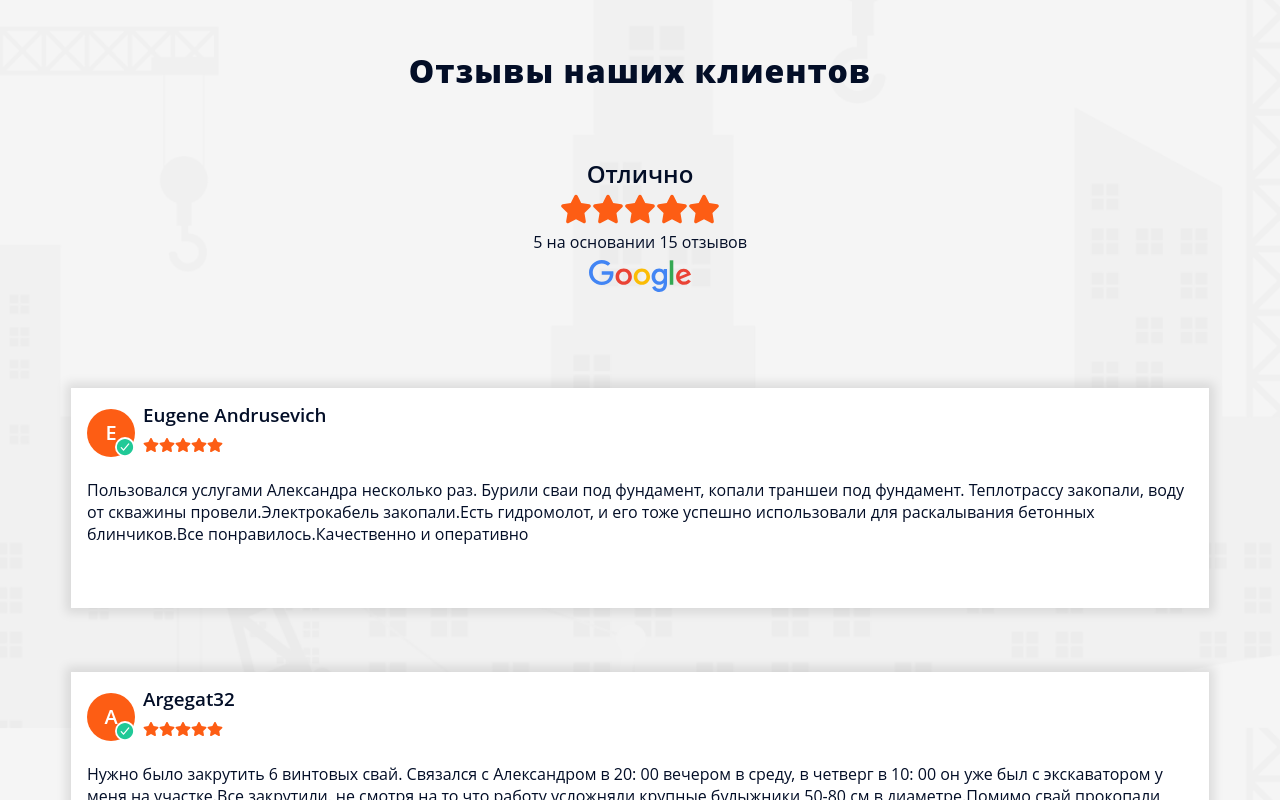
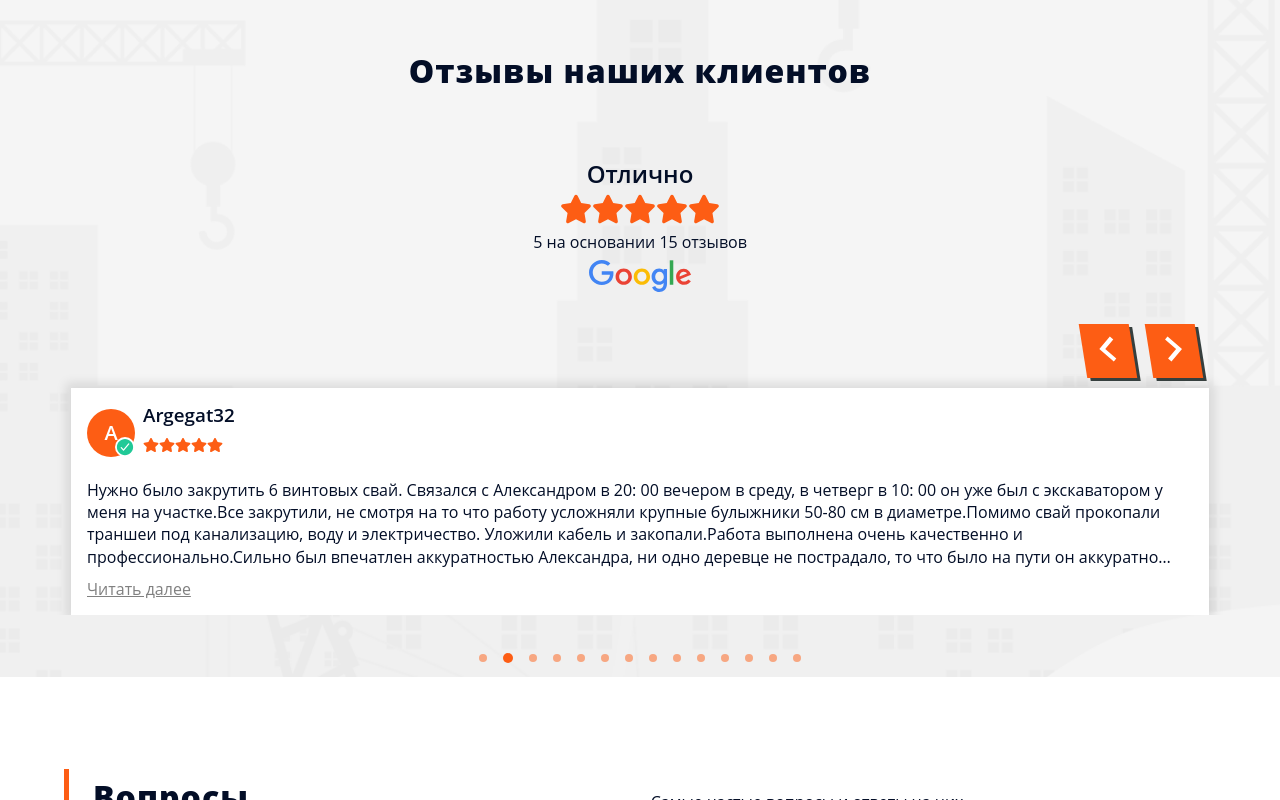
Before and after one commit to TanyaDanilovich/miniarenda_styled, a React (Vite) app: page / in a window 1280 px wide. Shown: the part 4889-5689 px from the top of the page. Built offline with nearby package versions, Linux system fonts and the light colour scheme.

Commit message:
add review carousel

```diff
--- a/src/shared/ui/slider/AppCarousel.tsx
+++ b/src/shared/ui/slider/AppCarousel.tsx
@@ -1,12 +1,17 @@
-import type {EmblaCarouselType, EmblaOptionsType} from 'embla-carousel'
-import React, {useCallback} from 'react'
+import type {EmblaCarouselType, EmblaEventType, EmblaOptionsType} from 'embla-carousel'
+import React, {useCallback, useEffect} from 'react'
 import useEmblaCarousel from 'embla-carousel-react'
 import Autoplay from 'embla-carousel-autoplay'
-import styled from 'styled-components'
 import {usePrevNextButtons} from './hooks/usePrevNextButtons';
 import {NextArrowButton, PrevArrowButton} from './CarouselArrowButtons';
 import {useDotButton} from './hooks/useDotButtons';
 import {DotButton} from './CarouselDotButtons';
+import {
+    S_AppCarouselArrowButtonsContainer,
+    S_AppCarouselContainer, S_AppCarouselDotsContainer,
+    S_AppCarouselViewport,
+    S_AppCarouselWrapper
+} from './appCarouselStyle';
 
 
 export type CarouselAutoplayOptions = {
@@ -21,7 +26,9 @@ export type CarouselProps = {
     showDots?: boolean
     showArrows?: boolean
     children: React.ReactNode
-    className?: string
+    className?: string,
+    callback?: () => void // Колбек для событий
+    eventType?: EmblaEventType
 }
 
 
@@ -32,9 +39,11 @@ export const AppCarousel = ({
                                 showDots = true,
                                 showArrows = true,
                                 className,
+                                callback = () => {
+                                },
+                                eventType = 'select', // По умолчанию слушаем событие select
                                 children
                             }: CarouselProps) => {
-
     const [emblaRef, emblaApi] = useEmblaCarousel(options, [Autoplay()])
 
     const onNavButtonClick = useCallback((emblaApi: EmblaCarouselType) => {
@@ -60,6 +69,15 @@ export const AppCarousel = ({
         onPrevButtonClick,
         onNextButtonClick
     } = usePrevNextButtons(emblaApi, onNavButtonClick)
+
+    useEffect(() => {
+        if (!emblaApi || !callback) return
+        const handleEvent = () => callback()
+        emblaApi.on(eventType, handleEvent)
+        console.log(eventType)
+        // return () => emblaApi.off(eventType, handleEvent)
+
+    }, [emblaApi, callback, eventType])
 
 
     return (
@@ -91,45 +109,3 @@ export const AppCarousel = ({
         </S_AppCarouselWrapper>
     )
 }
-
-export const S_AppCarouselWrapper = styled.section`
-    position:relative;
-    width:100%;
-    margin:0 auto;
-    /* те же CSS-переменные, что ты использовала */
-    --slide-spacing:0px;
-    --slide-size:100%;
-
-`
-
-export const S_AppCarouselViewport = styled.div`
-    overflow:hidden;
-    width:100%;
-    height:100%;
-`
-
-export const S_AppCarouselContainer = styled.div`
-    display:flex;
-    height:100%;
-    user-select:none;
-    backface-visibility:hidden;
-    margin-left:calc(var(--slide-spacing) * -1);
-`
-
-export const S_AppCarouselArrowButtonsContainer = styled.div`
-    position:absolute;
-    display:flex;
-    left:0;
-    right:0;
-    top:50%;
-`
-
-
-export const S_AppCarouselDotsContainer = styled.div`
-    position:absolute;
-    left:0;
-    right:0;
-    bottom:0;
-    z-index:2;
-    display:flex;
-`
--- a/src/shared/ui/slider/CarouselArrowButtons.tsx
+++ b/src/shared/ui/slider/CarouselArrowButtons.tsx
@@ -42,7 +42,7 @@ export const NextArrowButton = (props: PropType) => {
 
 
 
-const S_AppCarouselArrowButton = styled.button`
+export const S_AppCarouselArrowButton = styled.button`
     //width: 0;
     background-color:${({theme}) => theme.colors.primary};
     //height: 1rem;
--- /dev/null
+++ b/src/shared/ui/slider/appCarouselStyle.ts
@@ -0,0 +1,44 @@
+import styled from 'styled-components';
+
+
+export const S_AppCarouselWrapper = styled.section`
+    position:relative;
+    width:100%;
+    margin:0 auto;
+    /* те же CSS-переменные, что ты использовала */
+    --slide-spacing:0px;
+    --slide-size:100%;
+
+`
+
+export const S_AppCarouselViewport = styled.div`
+    overflow:hidden;
+    width:100%;
+    height:100%;
+`
+
+export const S_AppCarouselContainer = styled.div`
+    display:flex;
+    height:100%;
+    user-select:none;
+    backface-visibility:hidden;
+    margin-left:calc(var(--slide-spacing) * -1);
+`
+
+export const S_AppCarouselArrowButtonsContainer = styled.div`
+    position:absolute;
+    display:flex;
+    left:0;
+    right:0;
+    top:50%;
+`
+
+
+export const S_AppCarouselDotsContainer = styled.div`
+    position:absolute;
+    left:0;
+    right:0;
+    bottom:0;
+    z-index:2;
+    display:flex;
+`
--- a/src/widgets/heroCarousel/HeroCarousel.tsx
+++ b/src/widgets/heroCarousel/HeroCarousel.tsx
@@ -2,11 +2,11 @@ import {heroData} from '../hero/heroData';
 import {HeroSlide} from './HeroSlide';
 import styled from 'styled-components';
 import {
-    AppCarousel,
     S_AppCarouselArrowButtonsContainer,
     S_AppCarouselDotsContainer
-} from '../../shared/ui/slider/AppCarousel';
+} from '../../shared/ui/slider/appCarouselStyle';
 import type {EmblaOptionsType} from 'embla-carousel';
+import {AppCarousel} from '../../shared/ui/slider/AppCarousel';
 
 export const HeroCarousel = () => {
     const carouselOptions: EmblaOptionsType = {
--- a/src/widgets/reviews/Reviews.tsx
+++ b/src/widgets/reviews/Reviews.tsx
@@ -1,31 +1,27 @@
-
 import {SectionTitle} from '../../shared/ui/sectionTitle/SectionTitle';
 import {GoogleLink} from './googleLink/GoogleLink';
-import {ReviewSwiper} from '../swipers/reviewSwiper/ReviewSwiper';
 import {S_OuterContainer} from '../../shared/styled/S_OuterContainer';
 import styled, {useTheme} from "styled-components";
 import {sectionMargin, sectionPadding} from '../../app/styles/mixins';
 import bgImg from "../../assets/png/reviews-bg.png"
 import {S_BackgroundWrapper} from '../../shared/styled/S_BackgroundWrapper';
+import {ReviewsCarousel} from './reviewsCarousel/reviewCarousel';
 
 
 type props = { offset: number };
 export const Reviews = ({offset}: props) => {
     const theme = useTheme();
-    const swiperId = "reviewsSwiper";
-
 
     return (
-        <S_Reviews id={"reviews"} >
+        <S_Reviews id = {"reviews"}>
             <S_BackgroundWrapper $offset = {offset} $backgroundColor = {theme.colors.white_smoke}>
                 <S_OuterContainer>
                     <SectionTitle title = {"Отзывы наших клиентов"}/>
 
 
-
                     <GoogleLink/>
 
-                    <ReviewSwiper id = {swiperId}/>
+                    <ReviewsCarousel/>
                 </S_OuterContainer>
             </S_BackgroundWrapper>
         </S_Reviews>);
@@ -33,19 +29,17 @@ export const Reviews = ({offset}: props) => {
 
 
 export const S_Reviews = styled.section<{}>`
-  background-image: url(${bgImg});
+    background-image:url(${bgImg});
+    ${sectionMargin};
+    ${sectionPadding};
+    background-position:top center;
+    background-size:cover;
+    background-attachment:fixed;
+    //position: relative;
+    background-repeat:no-repeat;
+    background-color:${({theme}) => theme.colors.white_smoke};
 
-  ${sectionMargin};
-  ${sectionPadding};
-
-
-  background-position: top center;
-  background-size: cover;
-  background-attachment: fixed;
-  //position: relative;
-  background-repeat: no-repeat;
-  background-color: ${({theme}) => theme.colors.white_smoke};
-  & h2{
-    margin-top: 2rem;
-  }
+    & h2{
+        margin-top:2rem;
+    }
 `
--- /dev/null
+++ b/src/widgets/reviews/reviewsCarousel/ReviewCarousel.tsx
@@ -0,0 +1,75 @@
+import type {EmblaOptionsType} from 'embla-carousel';
+import {reviewsData} from '../reviewData';
+import {ReviewSlide} from './ReviewSlide';
+import styled from 'styled-components';
+import {AppCarousel} from '../../../shared/ui/slider/AppCarousel';
+import {
+    S_AppCarouselArrowButtonsContainer,
+    S_AppCarouselDotsContainer
+} from '../../../shared/ui/slider/appCarouselStyle';
+import {useCallback, useState} from 'react';
+
+export const ReviewsCarousel = () => {
+    const [close, setClose] = useState<boolean | null>(null)
+    const resetClose = () => setClose(null)
+
+    const carouselOptions: EmblaOptionsType = {
+        loop: true,
+        //align: 'center',
+        slidesToScroll: 1  // Явно указываем
+    }
+
+    // Настройки автопрокрутки с debounce
+    const autoplayConfig = {
+        delay: 2000,
+        stopOnInteraction: false,
+        jump: false  // Плавный переход
+    }
+
+
+    const onSlideChange = useCallback(() => {
+        resetClose()
+        console.log('resetClose()')
+    }, []);
+
+    console.log('close', close)
+    return (
+        <S_ReviewsCarousel id = "reviews-carousel"
+                           options = {carouselOptions}
+                           autoplay = {autoplayConfig}
+                           showDots = {true}
+                           showArrows = {true}
+                           callback = {onSlideChange} // Передаем колбек
+                           eventType = "select" // Слушаем событие выбора слайда
+        >
+            {reviewsData.map((review, index) =>
+                <ReviewSlide userName = {review.userName}
+                             reviewContent = {review.reviewContent}
+                             close = {close}
+                             resetClose = {resetClose}
+                             key = {`reviews-carousel-${index}`}
+                />)}
+        </S_ReviewsCarousel>
+    )
+}
+
+const S_ReviewsCarousel = styled(AppCarousel)`
+
+    height:100%;
+    padding-bottom:2rem;
+
+    ${S_AppCarouselArrowButtonsContainer}{
+        justify-content:right;
+        top:0;
+        gap:1rem;
+    }
+
+    ${S_AppCarouselDotsContainer}{
+        bottom:-5%;
+        display:flex;
+        justify-content:center;
+        align-items:center;
+    }
+
+
+`
--- a/src/widgets/swipers/reviewSwiper/ReviewSlide.tsx
+++ b/src/widgets/reviews/reviewsCarousel/ReviewSlide.tsx
@@ -1,6 +1,6 @@
 import {useEffect, useId, useState} from 'react';
 import {AppSwiperSlide} from '../../../shared/ui/Swiper/AppSwiperSlide';
-import {ReviewCard} from '../../reviews/reviewCard/ReviewCard';
+import {ReviewCard} from '../reviewCard/ReviewCard';
 
 
 type props = {
@@ -21,6 +21,7 @@ export const ReviewSlide = ({userName, reviewContent, close, resetClose}: props)
         }
     }, [close]);
 
+
     const setCollapsed = () => setIsCollapsed(true)
     const setUnCollapsed = () => setIsCollapsed(false)
 
--- a/src/widgets/swipers/reviewSwiper/ReviewSwiper.tsx
+++ b/src/widgets/swipers/reviewSwiper/ReviewSwiper.tsx
@@ -2,7 +2,7 @@ import {useState} from 'react';
 import styled from 'styled-components';
 import {AppSwiper} from '../../../shared/ui/Swiper/AppSwiper';
 import {reviewsData} from '../../reviews/reviewData';
-import {ReviewSlide} from './ReviewSlide';
+import {ReviewSlide} from '../../reviews/reviewsCarousel/ReviewSlide';
 import type {SwiperOptions} from 'swiper/types';
 
 
```
